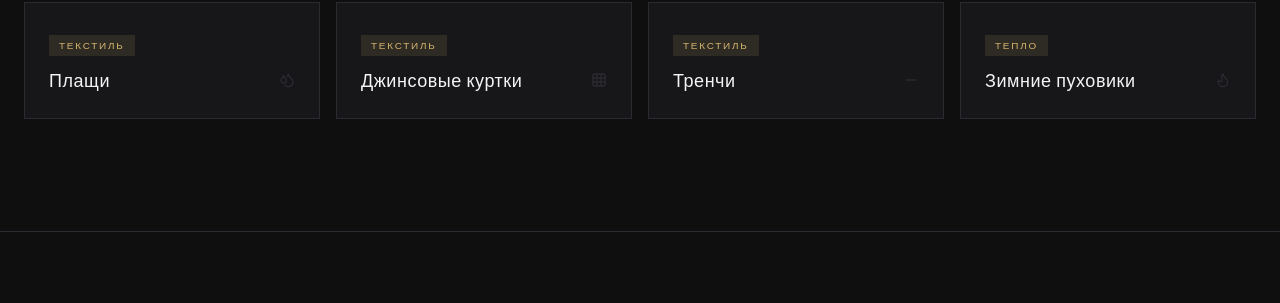
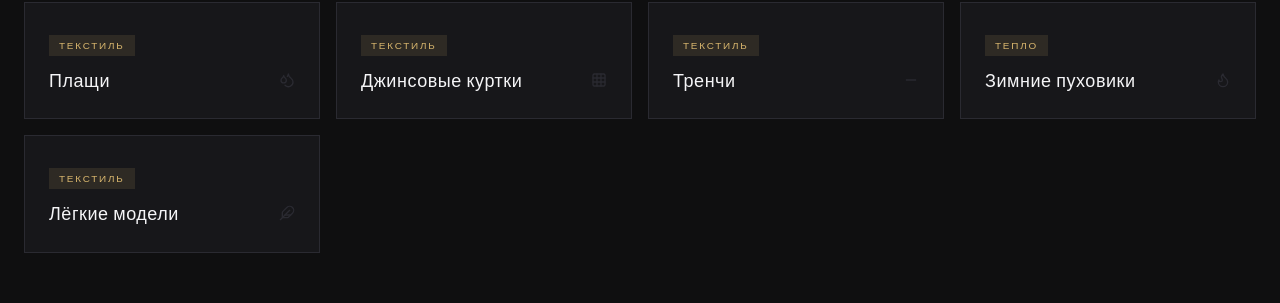
Before and after one commit to pr-poehali-dev/fashion-outerwear-premium, a React (Vite) app: page / in a window 1280 px wide. Shown: the part 2100-2403 px from the top of the page. Built offline with nearby package versions, Linux system fonts and the light colour scheme.

Commit message:
feat: добавить категорию текстиля

```diff
--- a/src/pages/Index.tsx
+++ b/src/pages/Index.tsx
@@ -13,6 +13,7 @@ const PRODUCTS = [
   { category: "Текстиль", name: "Джинсовые куртки", icon: "Grid3x3" },
   { category: "Текстиль", name: "Тренчи", icon: "Minus" },
   { category: "Тепло", name: "Зимние пуховики", icon: "Flame" },
+  { category: "Текстиль", name: "Лёгкие модели", icon: "Feather" },
 ];
 
 const BENEFITS = [
```
